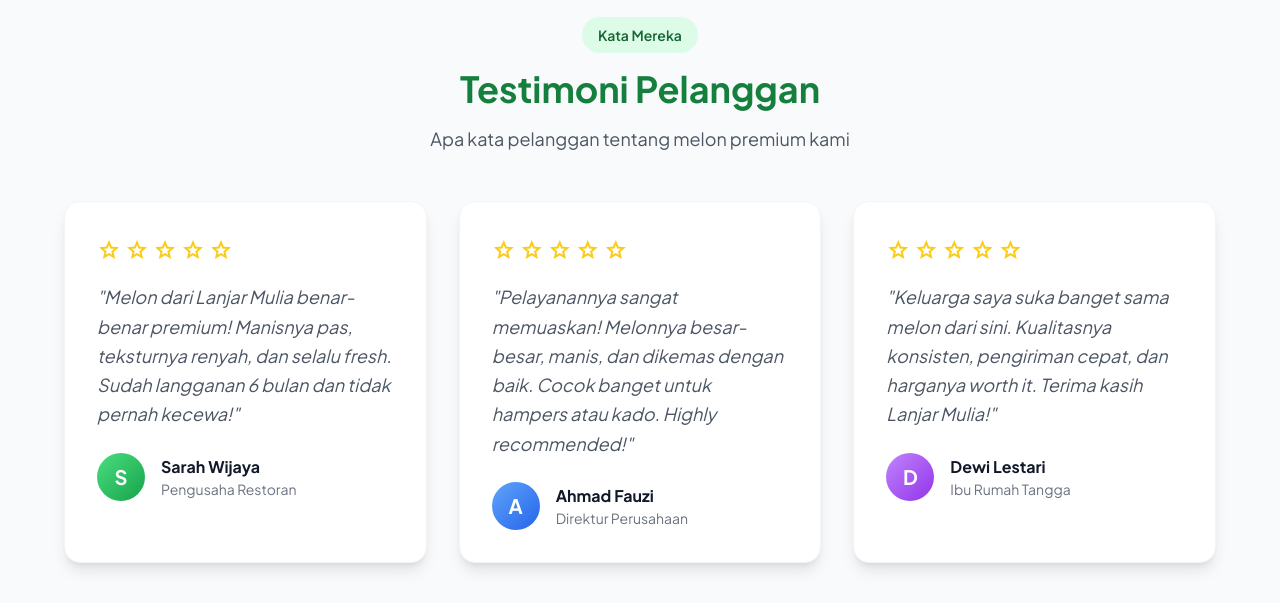
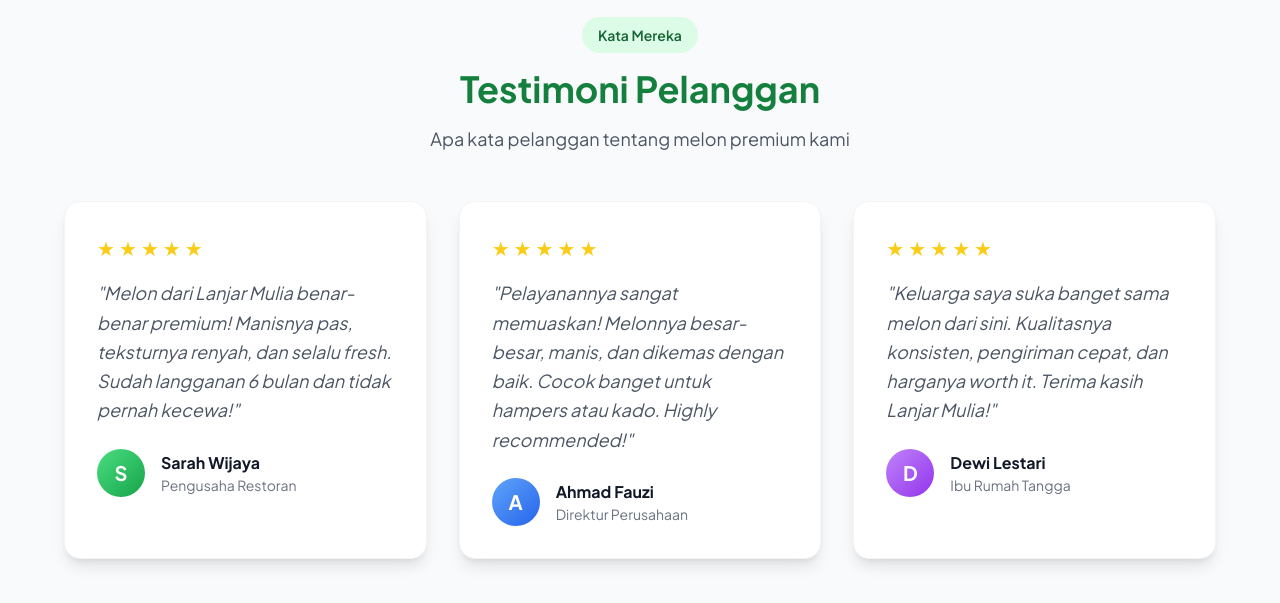
Before and after one commit to angry9x/testig_rev, a Flask app: page /tentang in a window 1280 px wide. Shown: the part 1151-1754 px from the top of the page. Run offline with Flask 3, Linux system fonts and the light colour scheme; some libraries are stand-ins or nearby versions.

Commit message:
style star design tentang.html

```diff
--- a/app/templates/tentang.html
+++ b/app/templates/tentang.html
@@ -59,11 +59,11 @@
         <div class="grid grid-cols-1 md:grid-cols-3 gap-8">
             <div class="bg-white p-8 rounded-2xl shadow-lg border border-gray-100 hover:shadow-xl transition-all">
                 <div class="flex items-center gap-1 mb-4">
-                    <span class="material-symbols-outlined text-yellow-400 text-2xl">star</span>
-                    <span class="material-symbols-outlined text-yellow-400 text-2xl">star</span>
-                    <span class="material-symbols-outlined text-yellow-400 text-2xl">star</span>
-                    <span class="material-symbols-outlined text-yellow-400 text-2xl">star</span>
-                    <span class="material-symbols-outlined text-yellow-400 text-2xl">star</span>
+                    <span class="text-yellow-400 text-xl">★</span>
+                    <span class="text-yellow-400 text-xl">★</span>
+                    <span class="text-yellow-400 text-xl">★</span>
+                    <span class="text-yellow-400 text-xl">★</span>
+                    <span class="text-yellow-400 text-xl">★</span>
                 </div>
                 <p class="text-gray-600 text-lg leading-relaxed mb-6 italic">
                     "Melon dari Lanjar Mulia benar-benar premium! Manisnya pas, teksturnya renyah, dan selalu fresh. Sudah langganan 6 bulan dan tidak pernah kecewa!"
@@ -81,11 +81,11 @@
 
             <div class="bg-white p-8 rounded-2xl shadow-lg border border-gray-100 hover:shadow-xl transition-all">
                 <div class="flex items-center gap-1 mb-4">
-                    <span class="material-symbols-outlined text-yellow-400 text-2xl">star</span>
-                    <span class="material-symbols-outlined text-yellow-400 text-2xl">star</span>
-                    <span class="material-symbols-outlined text-yellow-400 text-2xl">star</span>
-                    <span class="material-symbols-outlined text-yellow-400 text-2xl">star</span>
-                    <span class="material-symbols-outlined text-yellow-400 text-2xl">star</span>
+                    <span class="text-yellow-400 text-xl">★</span>
+                    <span class="text-yellow-400 text-xl">★</span>
+                    <span class="text-yellow-400 text-xl">★</span>
+                    <span class="text-yellow-400 text-xl">★</span>
+                    <span class="text-yellow-400 text-xl">★</span>
                 </div>
                 <p class="text-gray-600 text-lg leading-relaxed mb-6 italic">
                     "Pelayanannya sangat memuaskan! Melonnya besar-besar, manis, dan dikemas dengan baik. Cocok banget untuk hampers atau kado. Highly recommended!"
@@ -103,11 +103,11 @@
 
             <div class="bg-white p-8 rounded-2xl shadow-lg border border-gray-100 hover:shadow-xl transition-all">
                 <div class="flex items-center gap-1 mb-4">
-                    <span class="material-symbols-outlined text-yellow-400 text-2xl">star</span>
-                    <span class="material-symbols-outlined text-yellow-400 text-2xl">star</span>
-                    <span class="material-symbols-outlined text-yellow-400 text-2xl">star</span>
-                    <span class="material-symbols-outlined text-yellow-400 text-2xl">star</span>
-                    <span class="material-symbols-outlined text-yellow-400 text-2xl">star</span>
+                    <span class="text-yellow-400 text-xl">★</span>
+                    <span class="text-yellow-400 text-xl">★</span>
+                    <span class="text-yellow-400 text-xl">★</span>
+                    <span class="text-yellow-400 text-xl">★</span>
+                    <span class="text-yellow-400 text-xl">★</span>
                 </div>
                 <p class="text-gray-600 text-lg leading-relaxed mb-6 italic">
                     "Keluarga saya suka banget sama melon dari sini. Kualitasnya konsisten, pengiriman cepat, dan harganya worth it. Terima kasih Lanjar Mulia!"
```
